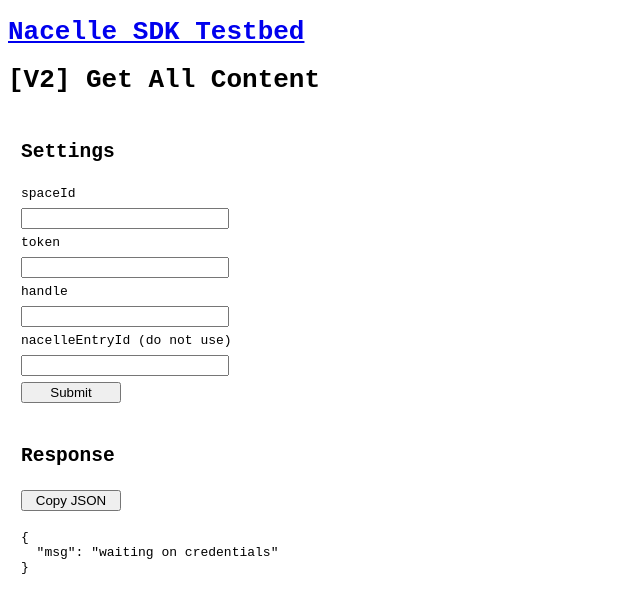
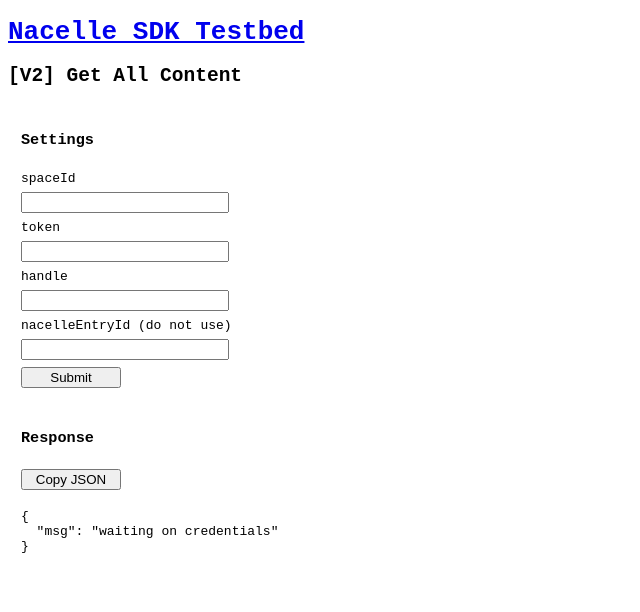
Before and after one commit to ngafar/nacelle-sdk-testbed, a React (Create React App) app: page /v2/all-content in a window 1280 px wide. Shown: the top 612 px of the page, without its empty margins (0-640 px from the left). Built offline with nearby package versions, Linux system fonts and the light colour scheme.

Commit message:
changed title from h1 to h2

```diff
--- a/src/components/Layout.js
+++ b/src/components/Layout.js
@@ -12,9 +12,9 @@
 
   return (
     <>
-      <h1>{props.title}</h1>
+      <h2>{props.title}</h2>
       <section>
-        <h2>Settings</h2>
+        <h3>Settings</h3>
         <label htmlFor="spaceId">spaceId</label>
         <input
           type="text"
--- a/src/components/Response.js
+++ b/src/components/Response.js
@@ -2,7 +2,7 @@
   return (
     <>
       <section>
-        <h2>Response</h2>
+        <h3>Response</h3>
         <button
           onClick={() => {
             navigator.clipboard.writeText(
```
